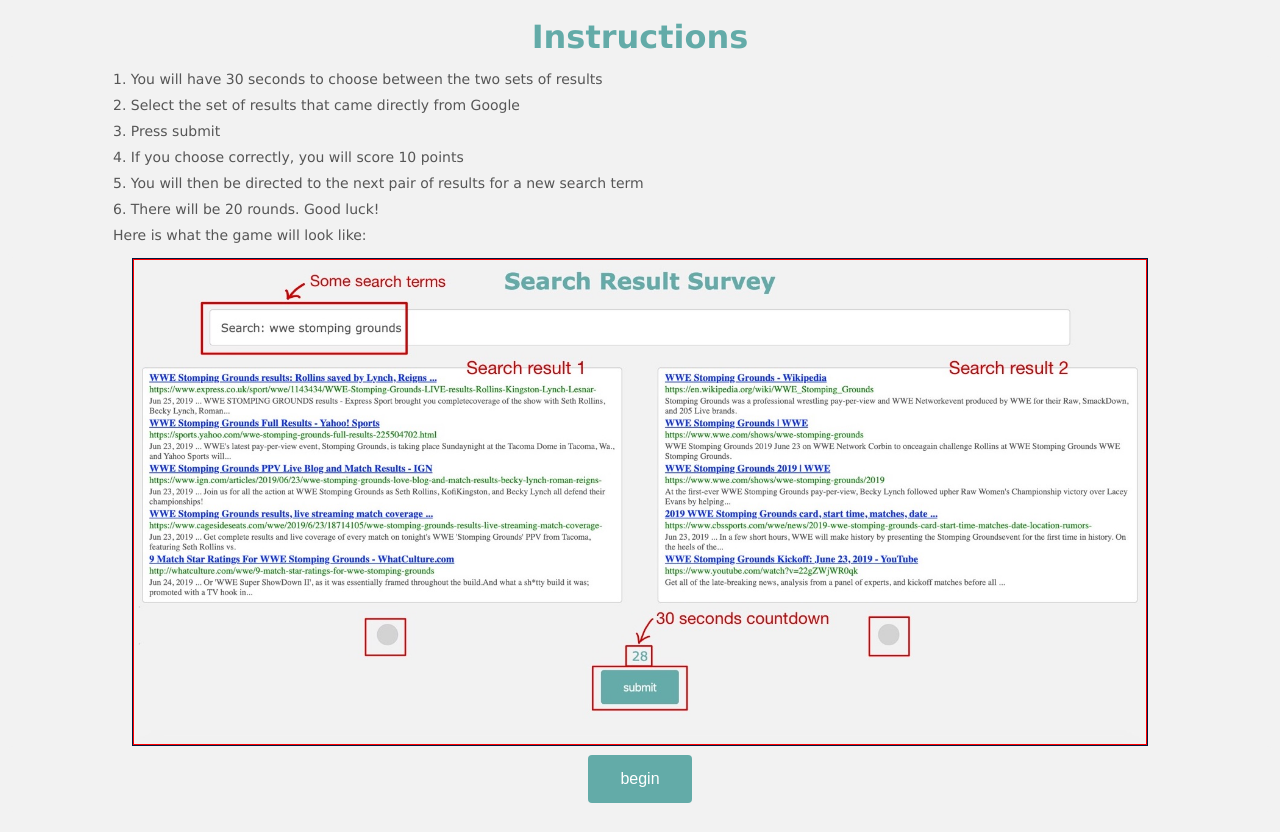
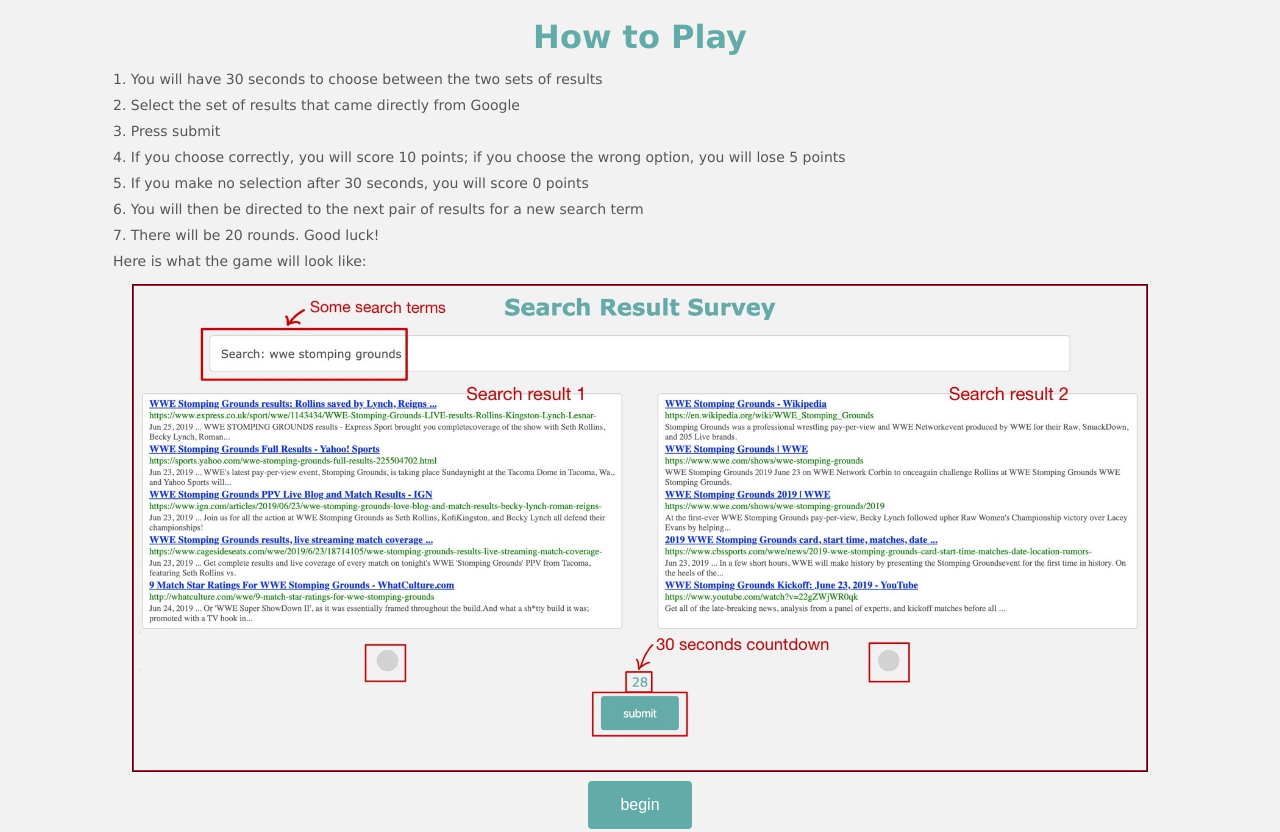
Before and after one commit to saeliddp/fate-public, a Django app: template version2/templates/version2/instructions.html in a window 1280 px wide. Shown: the top 832 px of the page. Before the commit the page ends 803 px from the top, so only its background shows below. Run offline with Django 3.2, Linux system fonts and the light colour scheme; the template is opened without the code that fills it: most values are stand-ins (such as "Sample title", 1, 10 or a date in 2020); parts of the project's set-up code (start-up, migrations or seed data) failed here and were passed over.

Commit message:
added score_dict

```diff
--- a/version2/templates/version2/consent.html
+++ b/version2/templates/version2/consent.html
@@ -45,10 +45,10 @@ div {
 </head>
 <body style="background-color: #f2f2f2">
 
-<h1 class="header">Consent Form</h1>
+<h1 class="header">Google or Not?</h1>
 
 <div>
-<p class="description">Thanks for choosing to play and helping with our research at UW's iSchool! Before you get started, we'd like to make sure you understand the study.</p>
+<p class="description">Thanks for playing! Before you get started, we'd like to make sure you understand how the game works.</p>
 <p class="description">
 For this game, you will be shown a search query and two sets of top-10 results. You will have 30 seconds to pick the set which you think comes directly from google. There will be 20 such questions. Please read the consent form below and if you agree, click ‘I consent’ to start the game!</p>
 <p class="description">This study has been explained to me. I volunteer to take part in this research. I have had a chance to ask questions. If I have questions later about the research, or if I have been harmed by participating in this study, I can contact one of the researchers listed on the first page of this consent form. If I have questions about my rights as a research subject, I can call the Human Subjects Division at (206) 543-0098 or call collect at (206) 221-5940. I acknowledge that I am not affiliated with University of Washington (UW), a family member of a UW employee, or UW student involved in this particular research.
@@ -56,7 +56,7 @@ For this game, you will be shown a search query and two sets of top-10 results.
 </div>
 
 <div style="text-align: center">
-    <a href="/email/" class="link">I consent</a>
+    <a href="/email/" class="link">Let's get started!</a>
 </div>
 
 </body>
--- a/version2/templates/version2/home.html
+++ b/version2/templates/version2/home.html
@@ -153,12 +153,12 @@
     }
   </style>
 
-  <title>Search Result Survey</title>
+  <title>Google or Not?</title>
 
 </head>
 
 <body style="background-color: #f2f2f2">
-  <h1 class="header">Do You Google?</h1>
+  <h1 class="header">Google or Not?</h1>
 
   <!-- Sets up the Query bar -->
   <div class="main_divs">
--- a/version2/templates/version2/instructions.html
+++ b/version2/templates/version2/instructions.html
@@ -58,17 +58,18 @@ img {
   background-color:red;
 }
 </style>
-  <title>Search Result Survey</title>
+  <title>Google or Not?</title>
 </head>
 <body style="background-color: #f2f2f2">
-<h1 class="header">Instructions</h1>
+<h1 class="header">How to Play</h1>
 <div>
   <p>1. You will have 30 seconds to choose between the two sets of results </p>
   <p>2. Select the set of results that came directly from Google </p>
   <p>3. Press submit </p>
-  <p>4. If you choose correctly, you will score 10 points
-  <p>5. You will then be directed to the next pair of results for a new search term </p>
-  <p>6. There will be 20 rounds. Good luck! </p>
+  <p>4. If you choose correctly, you will score 10 points; if you choose the wrong option, you will lose 5 points</p>
+  <p>5. If you make no selection after 30 seconds, you will score 0 points
+  <p>6. You will then be directed to the next pair of results for a new search term</p>
+  <p>7. There will be 20 rounds. Good luck! </p>
   <p>Here is what the game will look like:</p>
 </div>
 {% load staticfiles %}
--- a/version2/templates/version2/leaderboard.html
+++ b/version2/templates/version2/leaderboard.html
@@ -150,7 +150,7 @@
         <div class="row">
             <div class="score">Score</div>
          </div>
-      {% for datum in top_five %}
+      {% for datum in score_dict %}
           <div class="row">
             <div class="score">{{datum.0}}</div>
          </div>
```
Also changed, not shown: version2/views.py (+21 -5 lines).
